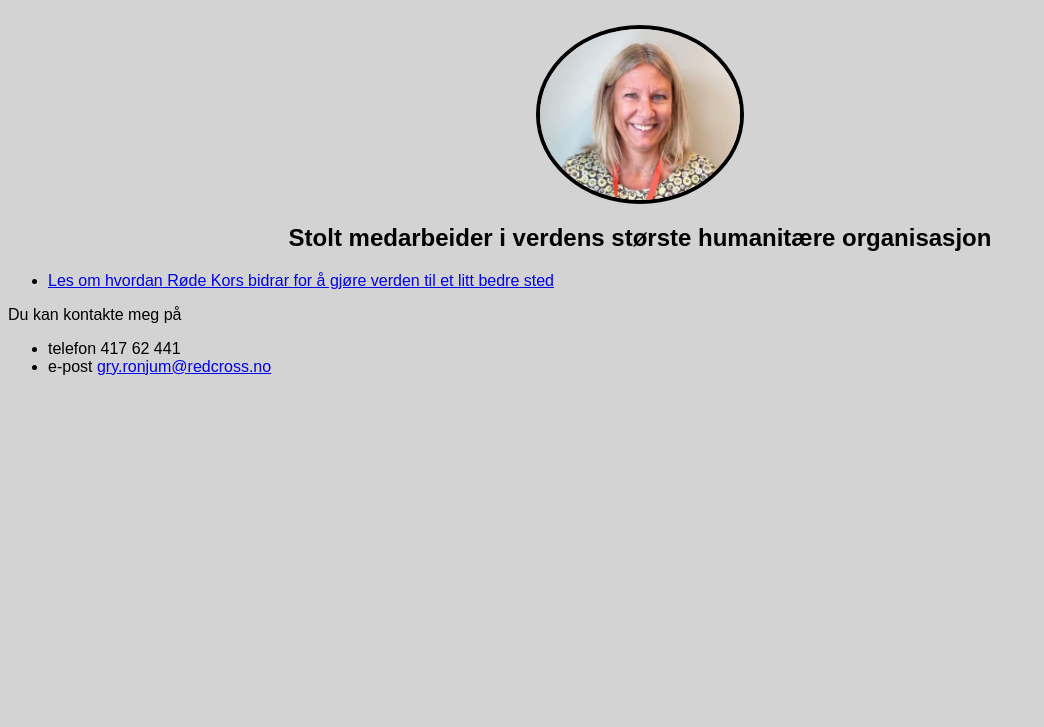
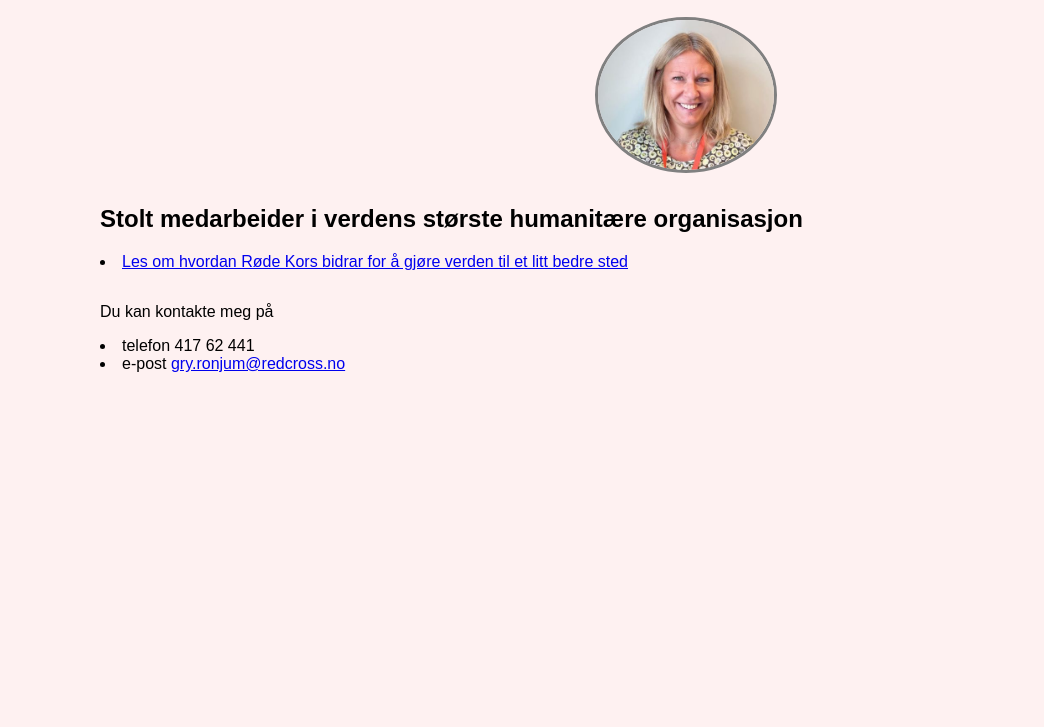
Before and after one commit to Gryronjum/nettsidetest, a plain HTML site: page index.html in a window 1280 px wide. Shown: the part 73-800 px from the top of the page, without its empty margins (0-1044 px from the left). Drawn offline with Linux system fonts and the light colour scheme.

Commit message:
Update style.css

```diff
--- a/style.css
+++ b/style.css
@@ -1,29 +1,54 @@
 body {
-    background-color: lightgray;
+    background-color: #fef1f1;
     font-family: sans-serif;
+    text-align: left;
+    font-size: 16px;
+    margin-left: 100px;
 }
 
 h1 {
-    text-align: center;
     color: black;
+    font-size: 2rem;
 }
+
 .bilde {
-    width: 200px;
+    width: 15%;
     border-radius: 50%;
-    border-color: black;
-    border-width: 4px;
+    border-color: grey;
+    border-width: 0.23rem;
     border-style: solid;
     display: block;
     margin-left: auto;
     margin-right: auto;
-    margin-top: 40px;
+    margin-top: 2rem;
+    margin-bottom: 2rem;
 }
 
-h2{text-align: center;
+
+ul.link-list {
+    display: flex;
+    justify-content: left;
+    padding: 0;
+    list-style-position: inside;
+    margin-bottom: 2rem;
 }
 
-p {
-color: black;
-text-align: left;
+ul.link-list li {
+    margin: 0;
+    padding: 0;
+}
 
+
+ul.list {
+    display: inline-block;
+    text-align: left;
+    margin: 0;
+    padding: 0;
+    list-style-position: inside;
 }
+
+ul.list li {
+    padding: 0;
+    margin: 0;
+    white-space: nowrap;
+}
```
